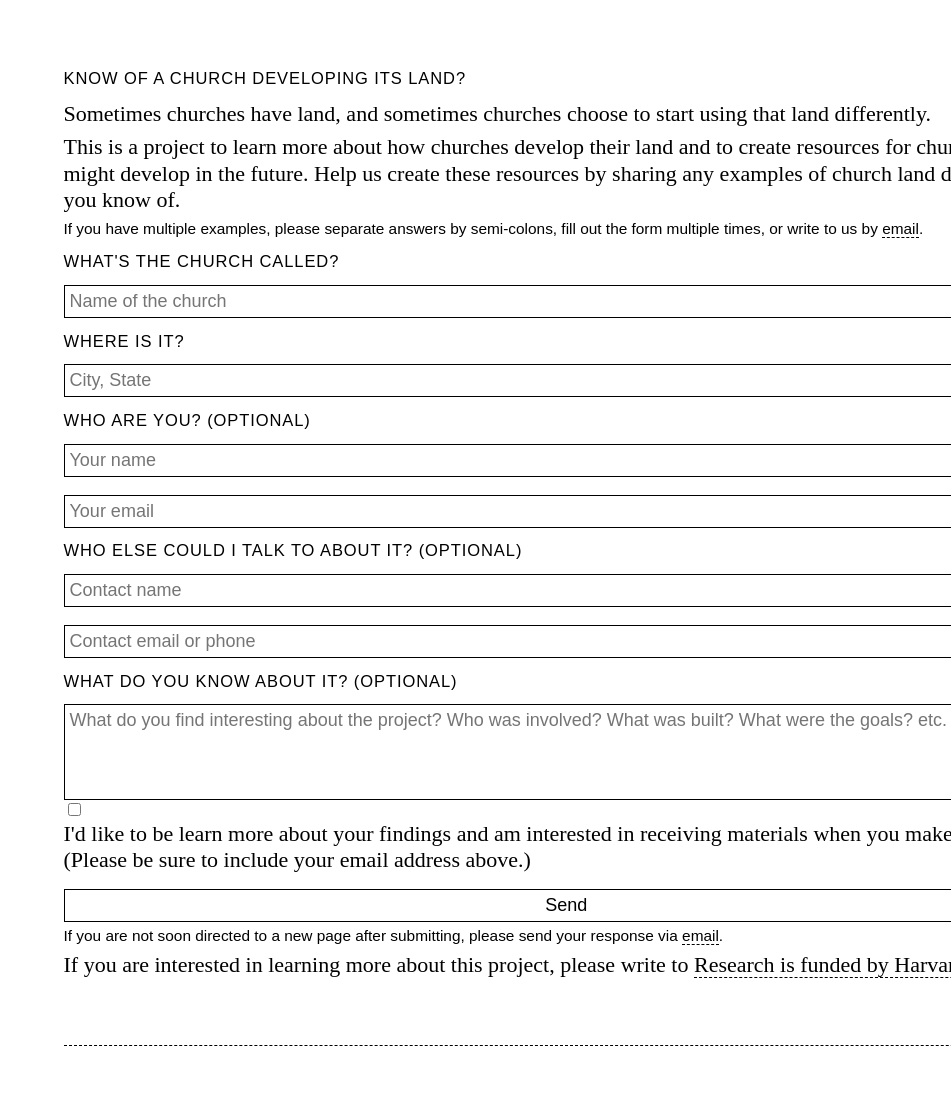
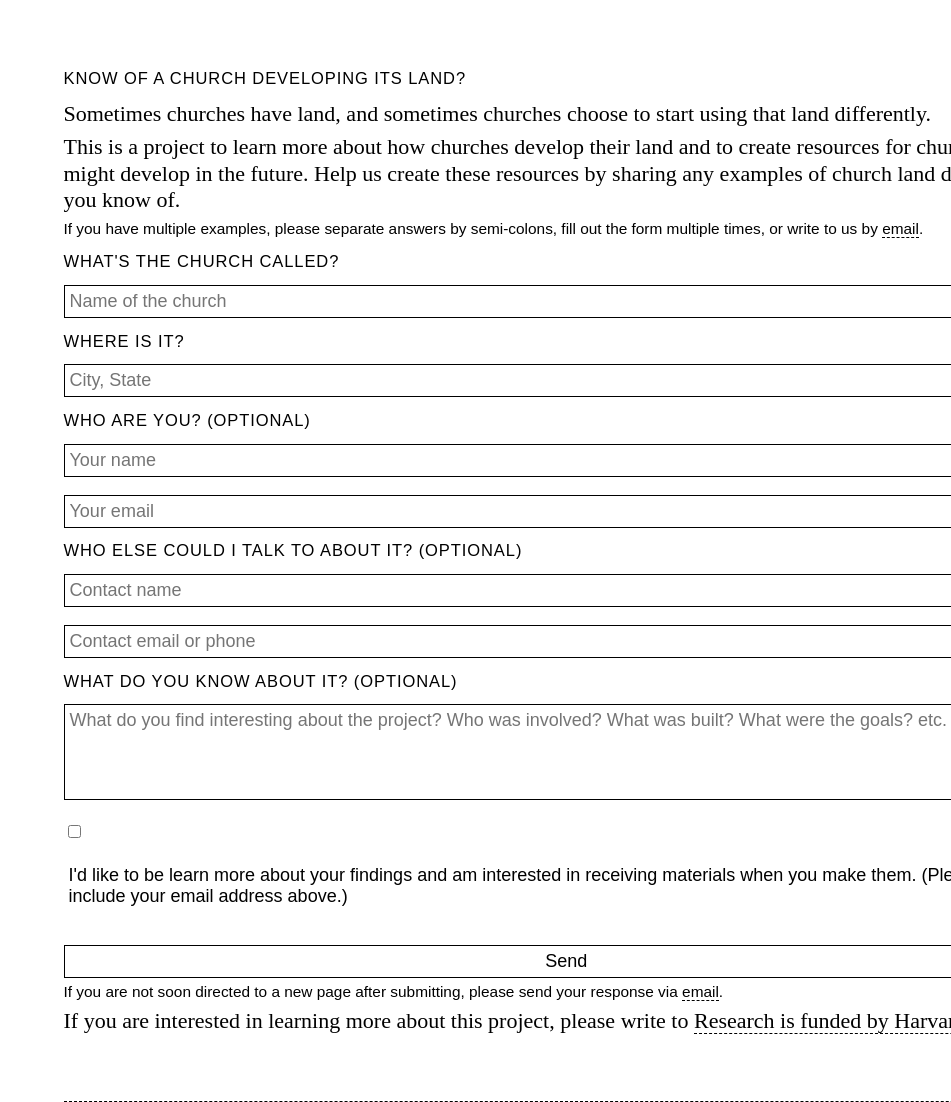
Before and after one commit to bennotkin/bennotkin.github.io, a Jekyll site: the page church-land/index.html, which Jekyll copies as it is, in a window 1280 px wide. Shown: the whole page, without its empty margins (329-1280 px from the left). Built offline with Jekyll 4.4.1, drawn with Linux system fonts in a browser that asks for light colours; before the commit the page ends 1046 px from its top, so only the background shows below that.

Commit message:
Update churchlandstyle.css

```diff
--- a/css/churchlandstyle.css
+++ b/css/churchlandstyle.css
@@ -72,8 +72,9 @@ button[type=submit] {
 
 /* these are for checkbox labels, because I only use label for checkboxes; should be more specific though */
 label {
+  display: block;
   white-space: nowrap;
-  display: block;
+  margin: 1em 0;
 }
 
 label input {
@@ -86,6 +87,9 @@ label span {
   vertical-align: top;
   position: relative;
   top: 2px;
+  font-family: sans-serif;
+  font-size: 18;
+  margin-left: .5ch;
 }
 
 button:hover {font-style:italic}
```
